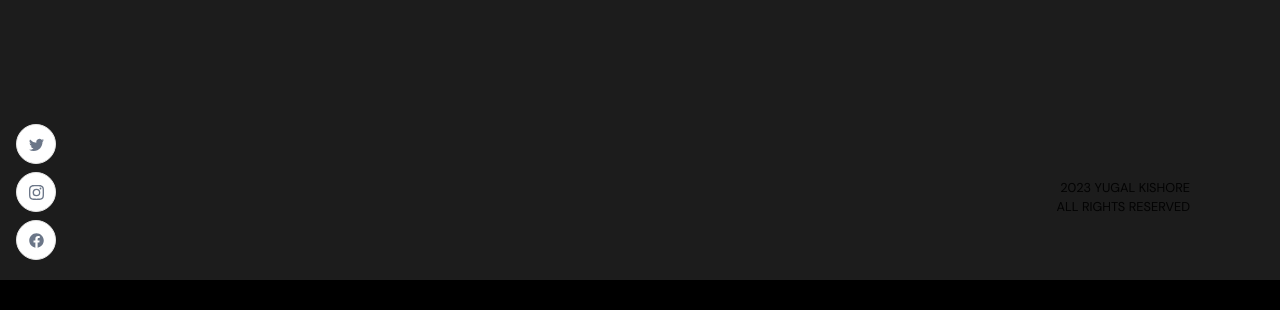
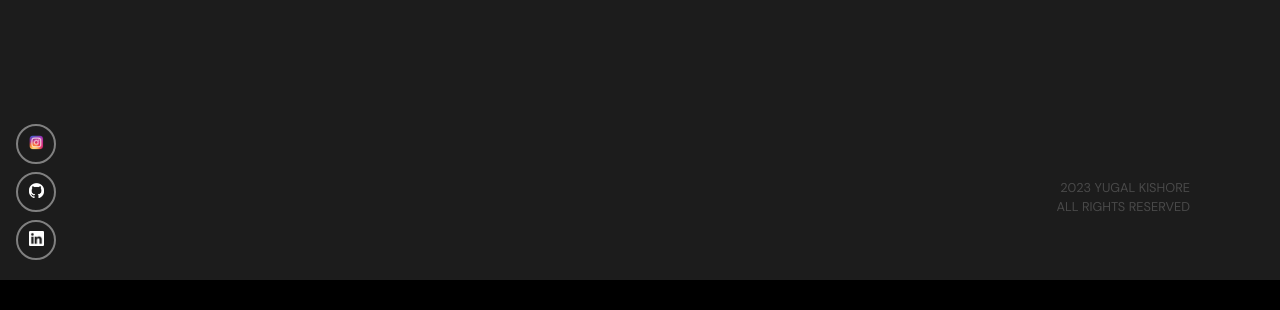
Before and after one commit to yugalkishore59/Portfolio, a React (Create React App) app in the folder Portfolio/frontend_react/: page / in a window 1280 px wide. Shown: the part 1320-1630 px from the top of the page. Built offline with nearby package versions, Linux system fonts and the light colour scheme; no server answers.

Commit message:
finished styling wrapper

```diff
--- a/Portfolio/frontend_react/src/App.scss
+++ b/Portfolio/frontend_react/src/App.scss
@@ -117,17 +117,19 @@
       width: 40px;
       height: 40px;
       border-radius: 50%;
-      background-color: var(--white-color);
+      background-color: transparent;
       margin: 0.25rem 0;
-      border: 1px solid var(--lightGray-color);
+      border: 2px solid gray;
 
       display: flex;
       justify-content: center;
       align-items: center;
 
+      cursor: pointer;
+
       transition: all 0.3s ease-in-out;
 
-      svg {
+      img {
         width: 15px;
         height: 15px;
         color: var(--gray-color);
--- a/Portfolio/frontend_react/src/Wrapper/AppWrap.js
+++ b/Portfolio/frontend_react/src/Wrapper/AppWrap.js
@@ -2,7 +2,6 @@
 
 import React from 'react'
 import {NavigationDots, SocialMedia} from '../components'
-
 const AppWrap = (Component, idName, classNames) => function HOC(){
     // HOC stands for higher order component
   return (
@@ -12,10 +11,10 @@ const AppWrap = (Component, idName, classNames) => function HOC(){
             <Component/>
 
             <div className='copyright'>
-                <p className='p-text'>
+                <p className='p-text' style={{color: 'rgba(255,255,255,0.2)'}}>
                     2023 YUGAL KISHORE
                 </p>
-                <p className='p-text'>
+                <p className='p-text' style={{color: 'rgba(255,255,255,0.2)'}}>
                     All rights reserved
                 </p>
             </div>
--- a/Portfolio/frontend_react/src/components/SocialMedia.jsx
+++ b/Portfolio/frontend_react/src/components/SocialMedia.jsx
@@ -1,18 +1,24 @@
 import React from 'react'
-import {BsTwitter, BsInstagram} from 'react-icons/bs'
-import {FaFacebook} from 'react-icons/fa'
+
+import {images} from '../constants'
 
 const SocialMedia = () => {
   return (
     <div className='app__social'>
         <div>
-            <BsTwitter/>
+          <a target="_blank" href="https://www.instagram.com/mr.yugalkishore/?utm_source=qr&igshid=MzNlNGNkZWQ4Mg%3D%3D">
+            <img src={images.instagram} alt="instagram" />
+          </a>
         </div>
         <div>
-            <BsInstagram/>
+        <a target="_blank" href="https://github.com/yugalkishore59/">
+            <img src={images.github} alt="github" />
+          </a>
         </div>
         <div>
-            <FaFacebook/>
+        <a target="_blank" href="https://www.linkedin.com/in/yugalkishore/">
+            <img src={images.linkedin} alt="linkedin" />
+          </a>
         </div>
     </div>
   )
--- a/Portfolio/frontend_react/src/containers/Footer/Footer.jsx
+++ b/Portfolio/frontend_react/src/containers/Footer/Footer.jsx
@@ -42,23 +42,23 @@ const Footer = () => {
       <div className="app__footer-cards">
         <div className="app__footer-card ">
           <img src={images.gmail} alt="email" />
-          <a href="mailto:yugalkishore59@gmail.com" className="p-text">yugalkishore59@gmail.com</a>
+          <a target="_blank" href="mailto:yugalkishore59@gmail.com" className="p-text">yugalkishore59@gmail.com</a>
         </div>
         <div className="app__footer-card">
           <img src={images.whatsapp} alt="phone" />
-          <a href="tel:+917018886305" className="p-text">+91 7018886305</a>
+          <a target="_blank" href="tel:+917018886305" className="p-text">+91 7018886305</a>
         </div>
         <div className="app__footer-card">
           <img src={images.github} alt="phone" />
-          <a href="https://github.com/yugalkishore59/" className="p-text">GitHub</a>
+          <a target="_blank" href="https://github.com/yugalkishore59/" className="p-text">GitHub</a>
         </div>
         <div className="app__footer-card">
           <img src={images.linkedin} alt="phone" />
-          <a href="https://www.linkedin.com/in/yugalkishore/" className="p-text">LinkedIn</a>
+          <a target="_blank" href="https://www.linkedin.com/in/yugalkishore/" className="p-text">LinkedIn</a>
         </div>
         <div className="app__footer-card">
           <img src={images.instagram} alt="phone" />
-          <a href="https://www.instagram.com/mr.yugalkishore/?utm_source=qr&igshid=MzNlNGNkZWQ4Mg%3D%3D" className="p-text">Instagram</a>
+          <a target="_blank" href="https://www.instagram.com/mr.yugalkishore/?utm_source=qr&igshid=MzNlNGNkZWQ4Mg%3D%3D" className="p-text">Instagram</a>
         </div>
       </div>
 
```
